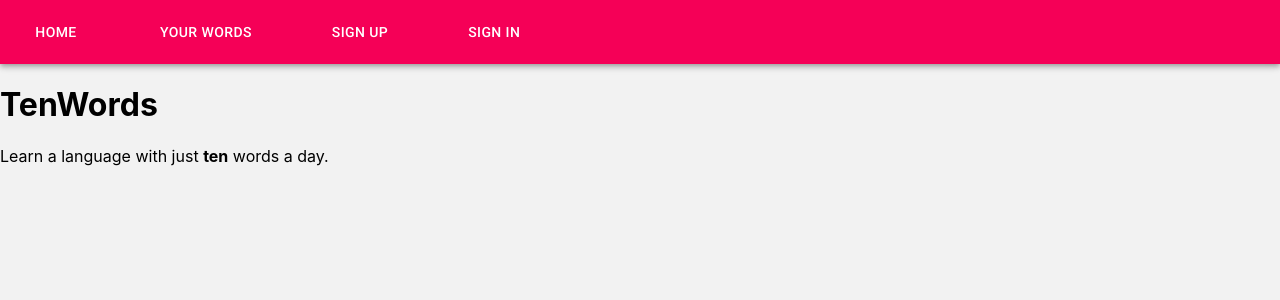
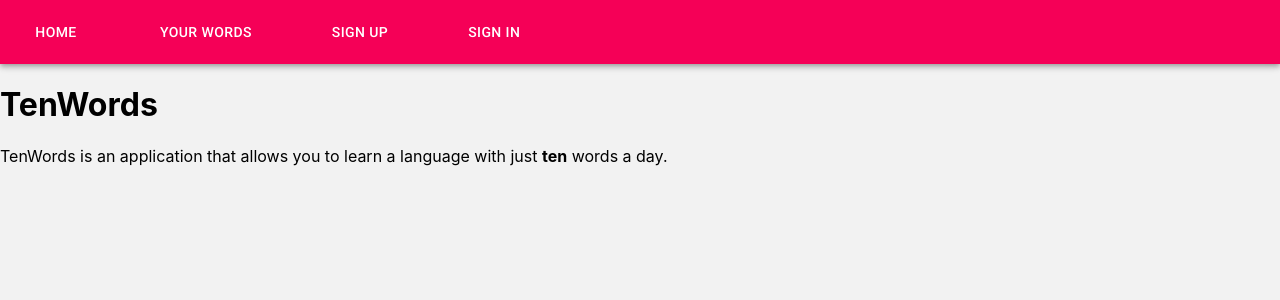
Before and after one commit to gracelhu/TenWords, a React (Create React App) app: page / in a window 1280 px wide. Shown: the top 300 px of the page. Built offline with nearby package versions, Linux system fonts and the light colour scheme.

Commit message:
edit welcome description

```diff
--- a/src/pages/Welcome.tsx
+++ b/src/pages/Welcome.tsx
@@ -5,7 +5,7 @@ export default function Welcome() {
     return (
         <PageTemplate>
             <h1>TenWords</h1>
-            <p>Learn a language with just <b>ten</b> words a day.</p>
+            <p>TenWords is an application that allows you to learn a language with just <b>ten</b> words a day.</p>
         </PageTemplate>
     );
 }
```
